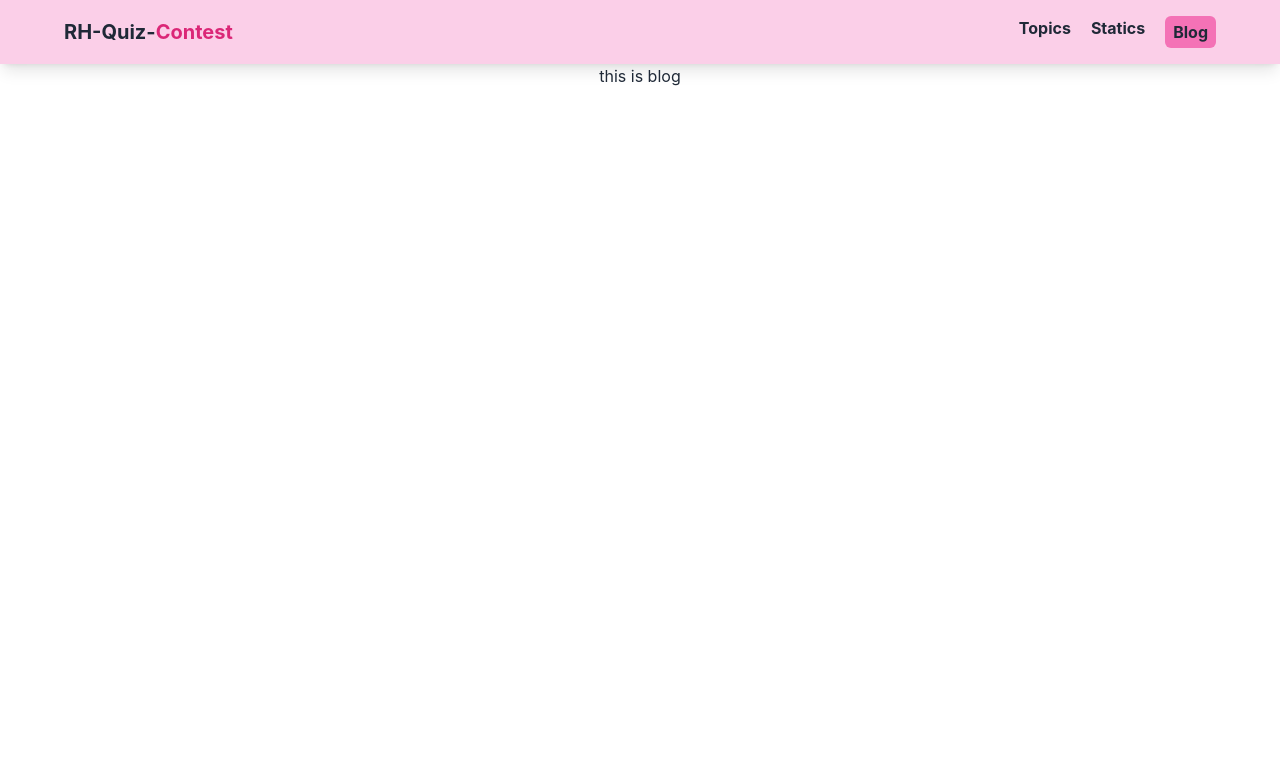
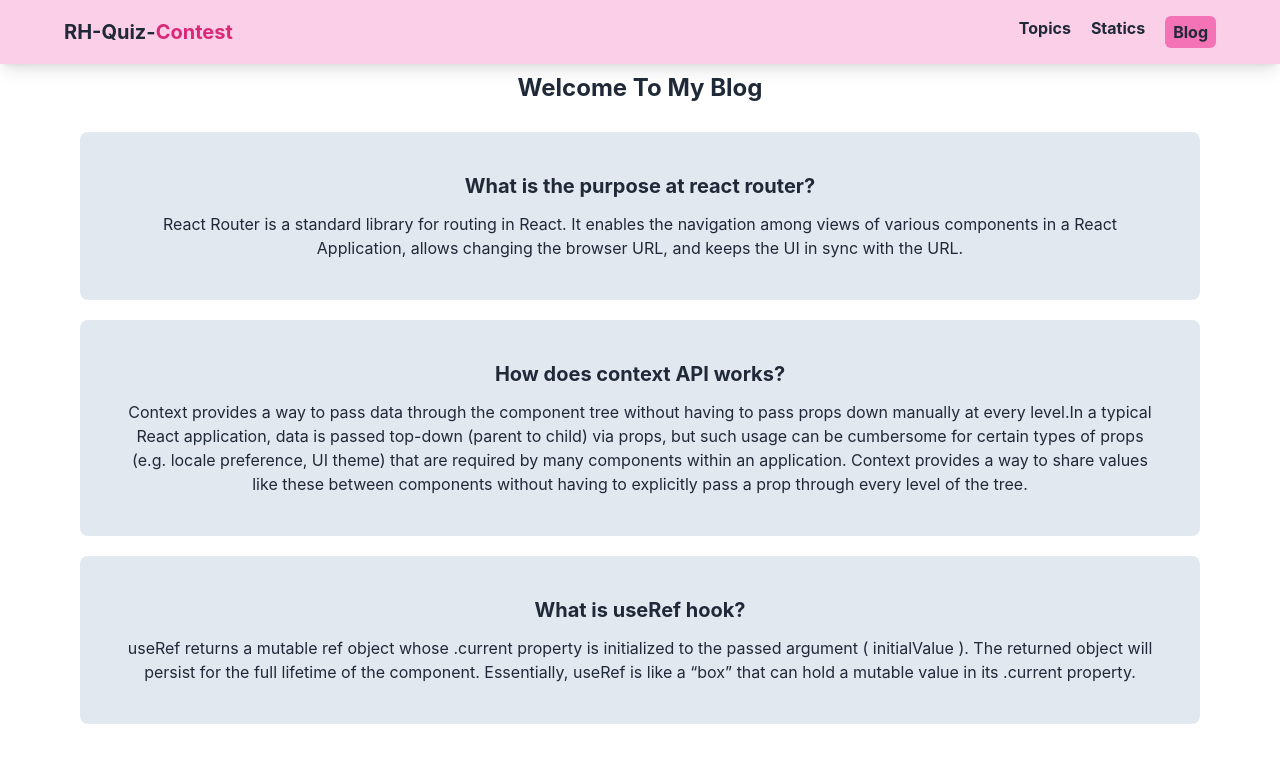
Before and after one commit to Rakibul-Hasan07/quiz-app, a React (Create React App) app: page /blog in a window 1280 px wide. Shown: the top 762 px of the page. Built offline with nearby package versions, Linux system fonts and the light colour scheme.

Commit message:
Blog part Complete

```diff
--- a/src/components/Blog/Blog.js
+++ b/src/components/Blog/Blog.js
@@ -2,8 +2,20 @@ import React from 'react';
 
 const Blog = () => {
     return (
-        <div>
-            <h1>this is blog</h1>
+        <div className='mx-20'>
+            <h1 className='font-bold text-2xl py-2'>Welcome To My Blog</h1>
+            <div className='bg-slate-200 p-10 my-5 rounded-lg'>
+                <h4 className='font-bold text-xl mb-3'>What is the purpose  at react router?</h4>
+                <p>React Router is a standard library for routing in React. It enables the navigation among views of various components in a React Application, allows changing the browser URL, and keeps the UI in sync with the URL.</p>
+            </div>
+            <div className='bg-slate-200 p-10 my-5 rounded-lg'>
+                <h4 className='font-bold text-xl mb-3'>How does context API works?</h4>
+                <p>Context provides a way to pass data through the component tree without having to pass props down manually at every level.In a typical React application, data is passed top-down (parent to child) via props, but such usage can be cumbersome for certain types of props (e.g. locale preference, UI theme) that are required by many components within an application. Context provides a way to share values like these between components without having to explicitly pass a prop through every level of the tree.</p>
+            </div>
+            <div className='bg-slate-200 p-10 my-5 rounded-lg'>
+                <h4 className='font-bold text-xl mb-3'>What is useRef hook?</h4>
+                <p>useRef returns a mutable ref object whose .current property is initialized to the passed argument ( initialValue ). The returned object will persist for the full lifetime of the component. Essentially, useRef is like a “box” that can hold a mutable value in its .current property.</p>
+            </div>
         </div>
     );
 };
--- /dev/null
+++ b/src/components/ErrorMessage/ErrorMessage.js
@@ -0,0 +1,18 @@
+import React from 'react';
+import { ExclamationTriangleIcon } from '@heroicons/react/24/solid';
+import { Link } from 'react-router-dom';
+
+const ErrorMessage = () => {
+    return (
+        <div className='flex flex-col items-center justify-center'>
+            <ExclamationTriangleIcon className="h-20 w-20 text-slate-400"/>
+            <h1 className='font-bold text-2xl my-3'>404</h1>
+            <p className='font-bold text-xl'>Sorry, we couldn't find this page</p>
+            <button className='btn btn-primary my-3'>
+            <Link to="/topics">Back to home</Link>
+            </button>
+        </div>
+    );
+};
+
+export default ErrorMessage;
--- a/src/components/Routes/routes.js
+++ b/src/components/Routes/routes.js
@@ -1,5 +1,6 @@
 import Blog from "../Blog/Blog";
 import Cart from "../Cart/Cart";
+import ErrorMessage from "../ErrorMessage/ErrorMessage";
 import QuizTopic from "../QuizTopic/QuizTopic";
 import Root from "../Root/Root";
 import Statics from "../Statics/Statics";
@@ -10,7 +11,7 @@ const { createBrowserRouter } = require("react-router-dom");
 
 export const router = createBrowserRouter([
     {
-        path: '/', element: <Root></Root>, children: [
+        path: '/', element: <Root></Root>, errorElement: <ErrorMessage></ErrorMessage>, children: [
             {
                 path: '/', element: <TopicCart></TopicCart>, loader: () => {
                     return fetch('https://openapi.programming-hero.com/api/quiz')
```
